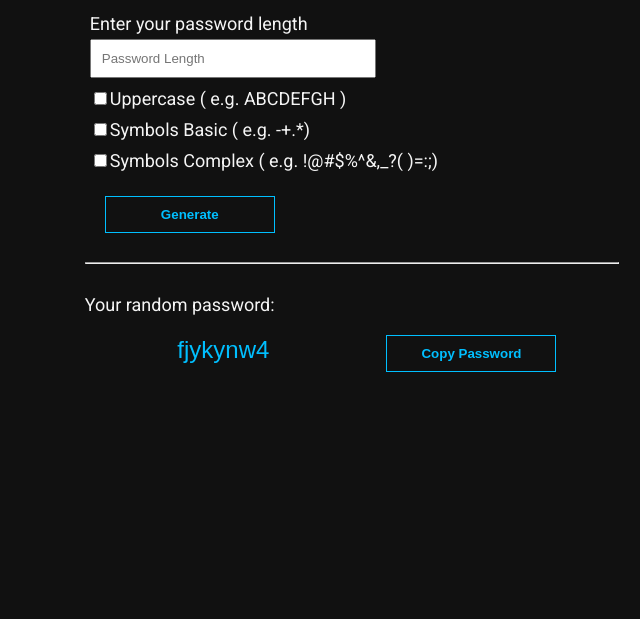
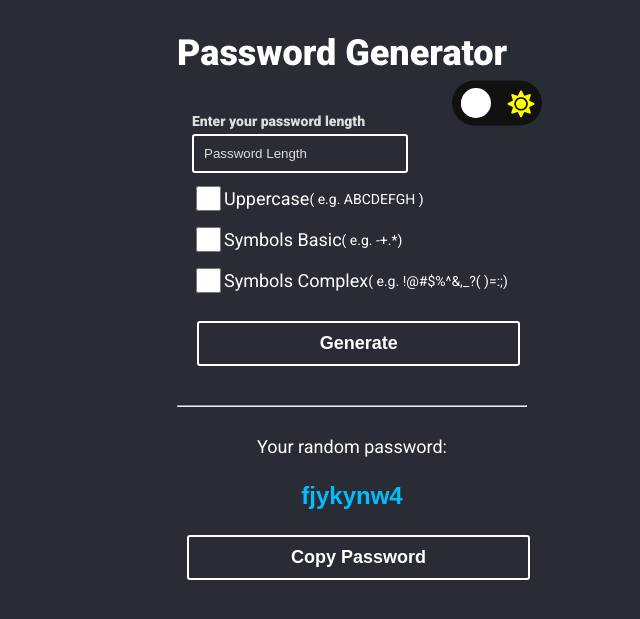
Before and after one commit to emrekucukkirli/password-generator, a PHP site: page / in a window 1280 px wide. Shown: the top 619 px of the page, without its empty margins (288-928 px from the left). Run offline with PHP 8.4, Linux system fonts and the light colour scheme; data that the repository does not hold is empty; some libraries are stand-ins or nearby versions; some web fonts are replaced.

Commit message:
added dark mode

```diff
--- a/index.php
+++ b/index.php
@@ -5,23 +5,11 @@
     <meta http-equiv="X-UA-Compatible" content="IE=edge">
     <meta name="viewport" content="width=device-width, initial-scale=1.0">
     <link rel="shortcut icon" href="favicon.jpg" type="image/x-icon">
+  <link rel="stylesheet" href="https://cdnjs.cloudflare.com/ajax/libs/font-awesome/5.11.2/css/all.css"/>
     <link rel="stylesheet" type="text/css" href="style.css">
     <title>Password Generator</title>
 </head>
-<body>
-      <form class="choose" action="" method="POST">
-            <label for="length">
-                  <div>Enter your password length </div>
-                  <input type="number" min="6" id="length" name="length" placeholder="Password Length" value="<?php echo $_POST['length']; ?>">
-            </label>
-            <label for="uppercase"><input type="checkbox" name="uppercase" id="uppercase" <?php if(isset($_POST['uppercase'])) echo "checked" ?>>Uppercase ( e.g. ABCDEFGH )</label>
-            <label for="symbol-easy"><input type="checkbox" name="symbol-easy" id="symbol-easy" <?php if(isset($_POST['symbol-easy'])) echo "checked" ?>>Symbols Basic ( e.g. -+.*)</label>
-            <label for="symbol-hard"><input type="checkbox" name="symbol-hard" id="symbol-hard" <?php if(isset($_POST['symbol-hard'])) echo "checked" ?>>Symbols Complex ( e.g. !@#$%^&,_?( )=:;)</label>
-            <input class="generate" type="submit" name="generate" value="Generate">
-      </form>
-
-<hr>
-
+<body class="dark">
       <?php
       $start_keys = array('a','b','c','d','e','f','g','h','i','j','k','l','m','n','o','p','q','r','s','t','u','v','w','x','y','z','1','2','3','4','5','6','7','8','9','0');
       $uppercase_keys = array('A','B','C','D','E','F','G','H','I','J','K','M','N','O','P','Q','R','S','T','U','V','W','X','Y','Z');
@@ -63,10 +51,39 @@
       }
 
 ?>
-      <div class="password">
-            Your random password: <br>
-            <input type="text" name="copy" id="copy_input" value="<?php echo $str ?>">
-            <button onclick="copyFun()" id="copy_btn">Copy Password</button>
+      <div class="container">
+            <div class="toggle">
+                  <input type="checkbox" class="checkbox" id="checkbox">
+                  <label for="checkbox" class="label" checked>
+                        <i class="fas fa-moon"></i>
+                        <i class='fas fa-sun'></i>
+                        <div class='ball'></div>
+                  </label>
+            </div>
+            <h1>Password Generator</h1>
+            <form class="choose" action="" method="POST">
+                  <label for="length">
+                        <div>Enter your password length </div>
+                        <input type="number" min="6" id="length" name="length" placeholder="Password Length" value="<?php echo $_POST['length']; ?>">
+                  </label>
+                  <label for="uppercase">
+                        <input type="checkbox" name="uppercase" id="uppercase" <?php if(isset($_POST['uppercase'])) echo "checked" ?>>Uppercase <span>( e.g. ABCDEFGH )</span>
+                  </label>
+                  <label for="symbol-easy">
+                        <input type="checkbox" name="symbol-easy" id="symbol-easy" <?php if(isset($_POST['symbol-easy'])) echo "checked" ?>>Symbols Basic <span>( e.g. -+.*)</span>
+                  </label>
+                  <label for="symbol-hard">
+                        <input type="checkbox" name="symbol-hard" id="symbol-hard" <?php if(isset($_POST['symbol-hard'])) echo "checked" ?>>Symbols Complex <span>( e.g. !@#$%^&,_?( )=:;)</span>
+                  </label>
+                  <input class="generate" type="submit" name="generate" value="Generate">
+            </form>
+
+            <hr>
+            <div class="password">
+                  Your random password: <br>
+                  <input type="text" name="copy" id="copy_input" value="<?php echo $str ?>">
+                  <button onclick="copyFun()" id="copy_btn">Copy Password</button>
+            </div>
       </div>
       <script src="script.js"></script>
 </body>
--- a/script.js
+++ b/script.js
@@ -4,4 +4,14 @@
     document.execCommand("copy");
   }
 
-  document.querySelector("#copy_btn").addEventListener("click", copy);
+const checkbox = document.getElementById('checkbox');
+const body = document.body;
+checkbox.addEventListener('change', (e) => {
+  const isChecked = e.target.checked;
+
+  if(isChecked) {
+    body.classList.remove('dark');
+  } else {
+    body.classList.add('dark');
+  }
+});
--- a/style.css
+++ b/style.css
@@ -1,46 +1,137 @@
 @import url('https://fonts.googleapis.com/css2?family=Roboto:wght@400;900&family=Source+Sans+Pro:wght@400;900&family=Twinkle+Star&display=swap');
-html {
-    background-color: #111;
-    color:#f5f5f5;
+body {
     display: flex;
     justify-content: center;
     align-items: center;
     font-family: 'Roboto', sans-serif;
     font-size: 18px;
     font-weight: 400;
+    transition: all 0.2s linear;
+    background-color: #f7f7f7;
 }
-body > div {
-    margin: 10px 0;
+body.dark {
+    background-color: #292c35;
+    color: #fff;
+}
+.container {
+    position: relative;
+    max-width: 350px;
+    width: 100%;
+    margin: 0 auto;
+}
+.toggle{
+    position: absolute;
+    right: 0;
+    top: 80px;
+}
+.checkbox {
+    opacity: 0;
+    position: absolute;
+}
+.label {
+    width: 50px;
+    height: 26px;
+    background-color:#111;
+    display: flex;
+    border-radius:50px;
+    align-items: center;
+    justify-content: space-between;
+    padding: 2px 5px;
+    position: relative;
+    transform: scale(1.5);
+}
+.ball {
+    width: 20px;
+    height: 20px;
+    background-color: white;
+    position: absolute;
+    top: 5px;
+    left: 6px;
+    border-radius: 50%;
+    transition: transform 0.2s linear;
+}
+.checkbox:checked + .label .ball{
+    transform: translatex(29px);
+}
+.fa-moon {
+    color: pink;
+}
+.fa-sun {
+    color: yellow;
 }
 .choose {
     display: flex;
     flex-direction: column;
+    padding: 10px;
 }
 label {
+    display: flex;
+    align-items: center;
     padding: 5px;
 }
+label[for=length]{
+    flex-direction: column;
+    align-items: flex-start;
+}
+label > div {
+    font-size: 14px;
+    color: #777;
+    font-weight: 900;
+}
+body.dark label>div{
+    color: #ddd;
+}
+body.dark input[type=number]::placeholder{
+    color: #ddd;
+}
+label > span {
+    font-size: 14px;
+}
 input[type=number]{
-    width: 50%;
+    width: 60%;
     padding: 10px;
     margin-top: 5px;
+    border: 2px solid #000;
+    border-radius: 3px;
+    background-color: transparent;
 }
 input[type=number]:focus{
     outline: transparent;
+    border: 2px solid #fff;
+    border-bottom: 2px solid #000;
+}
+body.dark input[type=number]{
+    border: 2px solid #fff;
+    color: #fff;
+}
+body.dark input[type=number]:focus {
+    border: 2px solid #292c35;
+    border-bottom: 2px solid #fff;
+}
+input[type=checkbox] {
+    width: 25px;
+    height: 25px;
 }
 .generate, .password>button{
-    width: 170px;
-    margin: 20px;
+    width: 98%;
+    margin: 20px 10px;
     padding: 10px;
     display: block;
+    border-radius: 3px;
     background-color: transparent;
-    color: deepskyblue;
+    color: #000;
     font-weight: bold;
-    border: 1px solid deepskyblue;
+    font-size: 18px;
+    border: 2px solid #000;
     transition: all .25s ease-in;
 }
+body.dark .generate, body.dark .password>button {
+    color: #fff;
+    border: 2px solid #fff;
+}
 .generate:hover, .password>button:hover {
-    color: #f5f5f5;
-    background-color: deepskyblue;
+    color: #fff;
+    background-color: #000;
     cursor: pointer;
 }
 .length>b {
@@ -48,13 +139,16 @@ input[type=number]:focus{
 }
 .password {
     padding-top: 20px;
+    text-align: center;
 }
 .password > input {
-    width: 50%;
+    width: 95%;
+    margin-top: 20px;
     background-color: transparent;
     border: transparent;
     padding: 5px;
     font-size: 24px;
+    font-weight: 900;
     color: deepskyblue;
     text-align: center;
 }
```
